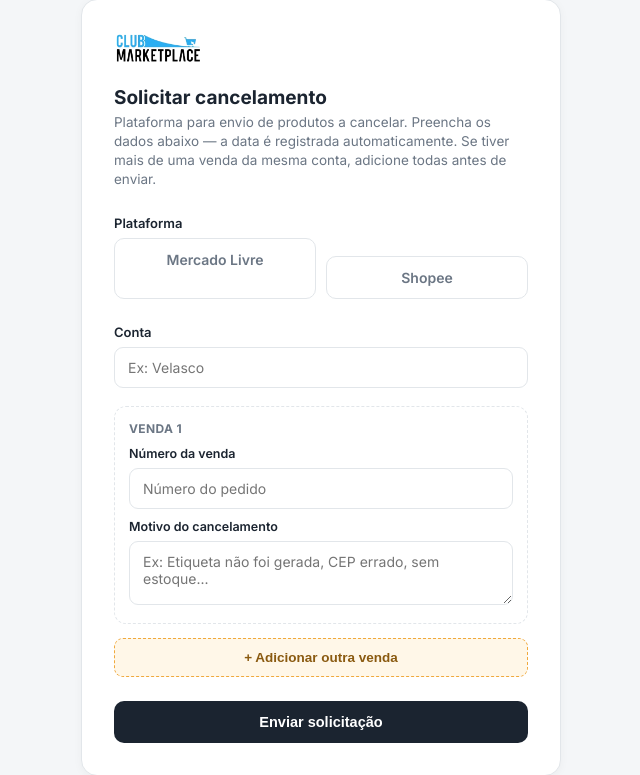
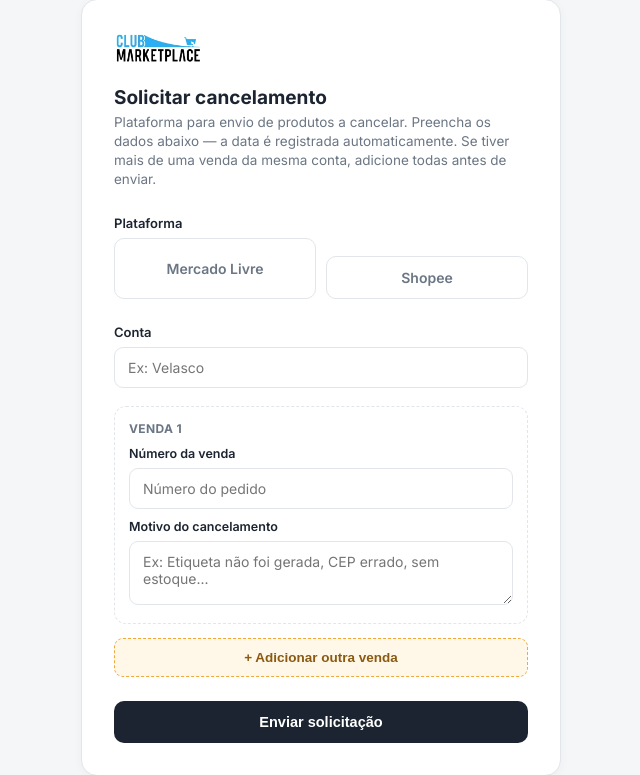
Before and after one commit to Clubmarketplace/club-dashboard, a FastAPI app: page /solicitar-cancelamento in a window 1280 px wide. Shown: the part 41-816 px from the top of the page, without its empty margins (319-959 px from the left). Run offline with FastAPI, Linux system fonts and the light colour scheme.

Commit message:
Add files via upload

```diff
--- a/app/templates/solicitar-cancelamento.html
+++ b/app/templates/solicitar-cancelamento.html
@@ -29,7 +29,8 @@
 
   .opcoes-plataforma { display:flex; gap:10px; }
   .opcao-plataforma {
-    flex:1; border:1.5px solid var(--line); border-radius:10px; padding:12px;
+    flex:1; min-width:0; border:1.5px solid var(--line); border-radius:10px; padding:12px;
+    display:flex; align-items:center; justify-content:center;
     text-align:center; cursor:pointer; font-weight:600; font-size:14px; color:var(--text-dim);
     transition:border-color .15s, background .15s, color .15s;
   }
```
